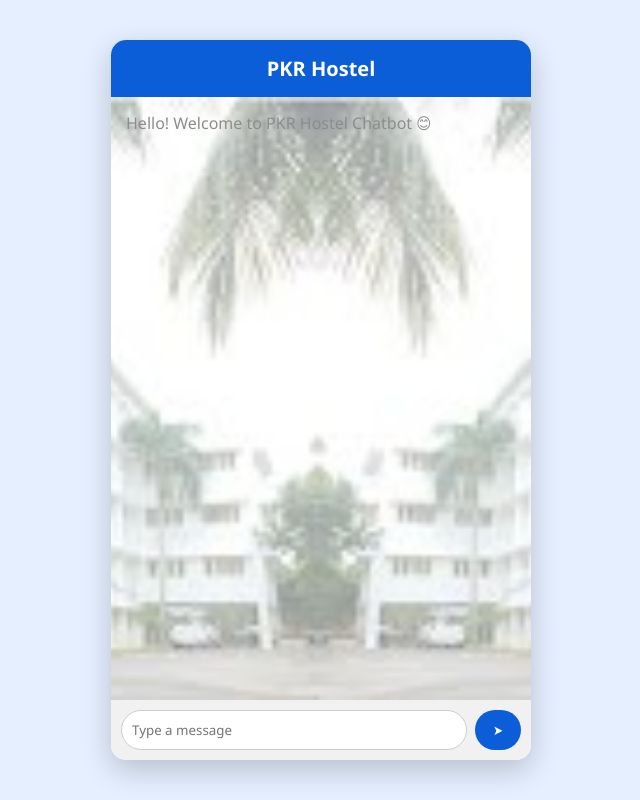
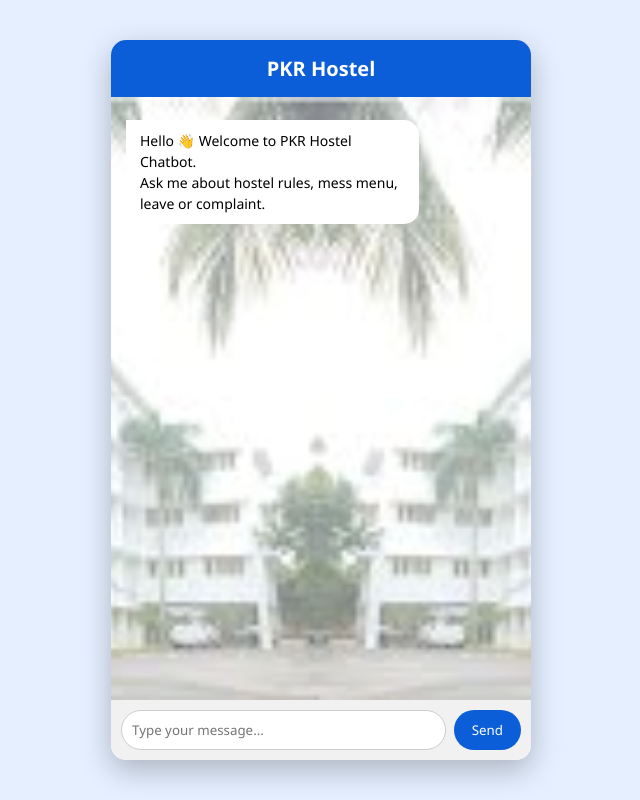
Before and after one commit to srinithisivanantham/hostel-chatbot, a Flask app: page / in a window 1280 px wide. Shown: the whole page, without its empty margins (319-959 px from the left). Run offline with Flask 3, Linux system fonts and the light colour scheme.

Commit message:
Fix index.html and enable chatbot links

```diff
--- a/static/style.css
+++ b/static/style.css
@@ -1,4 +1,3 @@
-/* ---------- GLOBAL ---------- */
 * {
     box-sizing: border-box;
     font-family: "Segoe UI", Tahoma, Geneva, Verdana, sans-serif;
@@ -6,7 +5,6 @@
 
 body {
     margin: 0;
-    padding: 0;
     background: #e5efff;
     display: flex;
     justify-content: center;
@@ -14,80 +12,84 @@ body {
     min-height: 100vh;
 }
 
-/* ---------- CHAT CONTAINER ---------- */
+/* Chat Container */
 .chat-container {
     width: 100%;
     max-width: 420px;
     height: 90vh;
     background: #fff;
     border-radius: 15px;
-    box-shadow: 0 10px 30px rgba(0,0,0,0.2);
+    box-shadow: 0 10px 30px rgba(0,0,0,0.25);
     display: flex;
     flex-direction: column;
     overflow: hidden;
 }
 
-/* ---------- HEADER ---------- */
+/* Header */
 .chat-header {
     background: #0b5ed7;
-    color: white;
+    color: #fff;
     padding: 15px;
     text-align: center;
     font-size: 20px;
     font-weight: bold;
 }
 
-/* ---------- CHAT BODY ---------- */
+/* Chat Body */
 .chat-body {
     flex: 1;
     padding: 15px;
     overflow-y: auto;
     position: relative;
-
-    /* 👇 HOSTEL IMAGE */
     background-image: url("/static/images/hostel.jpeg");
     background-size: cover;
     background-position: center;
-    background-repeat: no-repeat;
 }
 
-/* 👇 LIGHT OVERLAY (IMPORTANT) */
+/* Overlay */
 .chat-body::before {
     content: "";
     position: absolute;
     inset: 0;
-    background: rgba(255, 255, 255, 0.55); /* image clearly visible */
+    background: rgba(255,255,255,0.45);
     z-index: 0;
 }
 
-/* ---------- MESSAGES ---------- */
+/* Messages */
 .message {
     max-width: 75%;
     padding: 10px 14px;
     margin: 8px 0;
     border-radius: 15px;
-    line-height: 1.4;
     font-size: 14px;
+    line-height: 1.5;
     position: relative;
     z-index: 1;
 }
 
-/* BOT MESSAGE */
+/* Bot */
 .bot-message {
     background: #ffffff;
-    align-self: flex-start;
+    color: #000;          /* DARK TEXT */
+    font-weight: 500;
     border-top-left-radius: 0;
 }
 
-/* USER MESSAGE */
+/* User */
 .user-message {
     background: #0b5ed7;
-    color: white;
-    align-self: flex-end;
+    color: #fff;
     border-top-right-radius: 0;
 }
 
-/* ---------- INPUT ---------- */
+/* Links inside bot */
+.bot-message a {
+    color: #0b5ed7;
+    font-weight: bold;
+    text-decoration: underline;
+}
+
+/* Input */
 .chat-input {
     display: flex;
     padding: 10px;
@@ -112,7 +114,7 @@ body {
     cursor: pointer;
 }
 
-/* ---------- MOBILE ---------- */
+/* Mobile */
 @media (max-width: 480px) {
     .chat-container {
         height: 95vh;
--- a/templates/index.html
+++ b/templates/index.html
@@ -1,52 +1,63 @@
 <!DOCTYPE html>
 <html lang="en">
 <head>
+    <meta charset="UTF-8">
     <title>PKR Hostel</title>
-
-    <!-- ✅ VERY IMPORTANT FOR MOBILE -->
     <meta name="viewport" content="width=device-width, initial-scale=1.0">
-
     <link rel="stylesheet" href="{{ url_for('static', filename='style.css') }}">
 </head>
 <body>
 
 <div class="chat-container">
 
+    <!-- HEADER -->
     <div class="chat-header">
         PKR Hostel
     </div>
 
-    <div class="chat-body">
-        <div id="chatbox" class="chat-messages">
-            <div class="bot-msg">Hello! Welcome to PKR Hostel Chatbot 😊</div>
+    <!-- CHAT BODY -->
+    <div class="chat-body" id="chatBody">
+        <div class="message bot-message">
+            Hello 👋 Welcome to PKR Hostel Chatbot.<br>
+            Ask me about hostel rules, mess menu, leave or complaint.
         </div>
     </div>
 
+    <!-- INPUT -->
     <div class="chat-input">
-        <input type="text" id="userInput" placeholder="Type a message">
-        <button onclick="sendMessage()">➤</button>
+        <input type="text" id="userInput" placeholder="Type your message..." />
+        <button onclick="sendMessage()">Send</button>
     </div>
 
 </div>
 
 <script>
 function sendMessage() {
-    let input = document.getElementById("userInput");
-    let msg = input.value.trim();
-    if (msg === "") return;
+    const input = document.getElementById("userInput");
+    const message = input.value.trim();
+    if (message === "") return;
 
-    let chatbox = document.getElementById("chatbox");
+    const chatBody = document.getElementById("chatBody");
 
-    chatbox.innerHTML += `<div class="user-msg">${msg}</div>`;
-
-    fetch("/get?msg=" + msg)
-        .then(res => res.text())
-        .then(data => {
-            chatbox.innerHTML += `<div class="bot-msg">${data}</div>`;
-            chatbox.scrollTop = chatbox.scrollHeight;
-        });
+    // USER MESSAGE
+    const userDiv = document.createElement("div");
+    userDiv.className = "message user-message";
+    userDiv.innerText = message;
+    chatBody.appendChild(userDiv);
 
     input.value = "";
+    chatBody.scrollTop = chatBody.scrollHeight;
+
+    // BOT RESPONSE
+    fetch(`/get?msg=${encodeURIComponent(message)}`)
+        .then(response => response.text())
+        .then(data => {
+            const botDiv = document.createElement("div");
+            botDiv.className = "message bot-message";
+            botDiv.innerHTML = data;   // ✅ IMPORTANT: allows links
+            chatBody.appendChild(botDiv);
+            chatBody.scrollTop = chatBody.scrollHeight;
+        });
 }
 </script>
 
```
